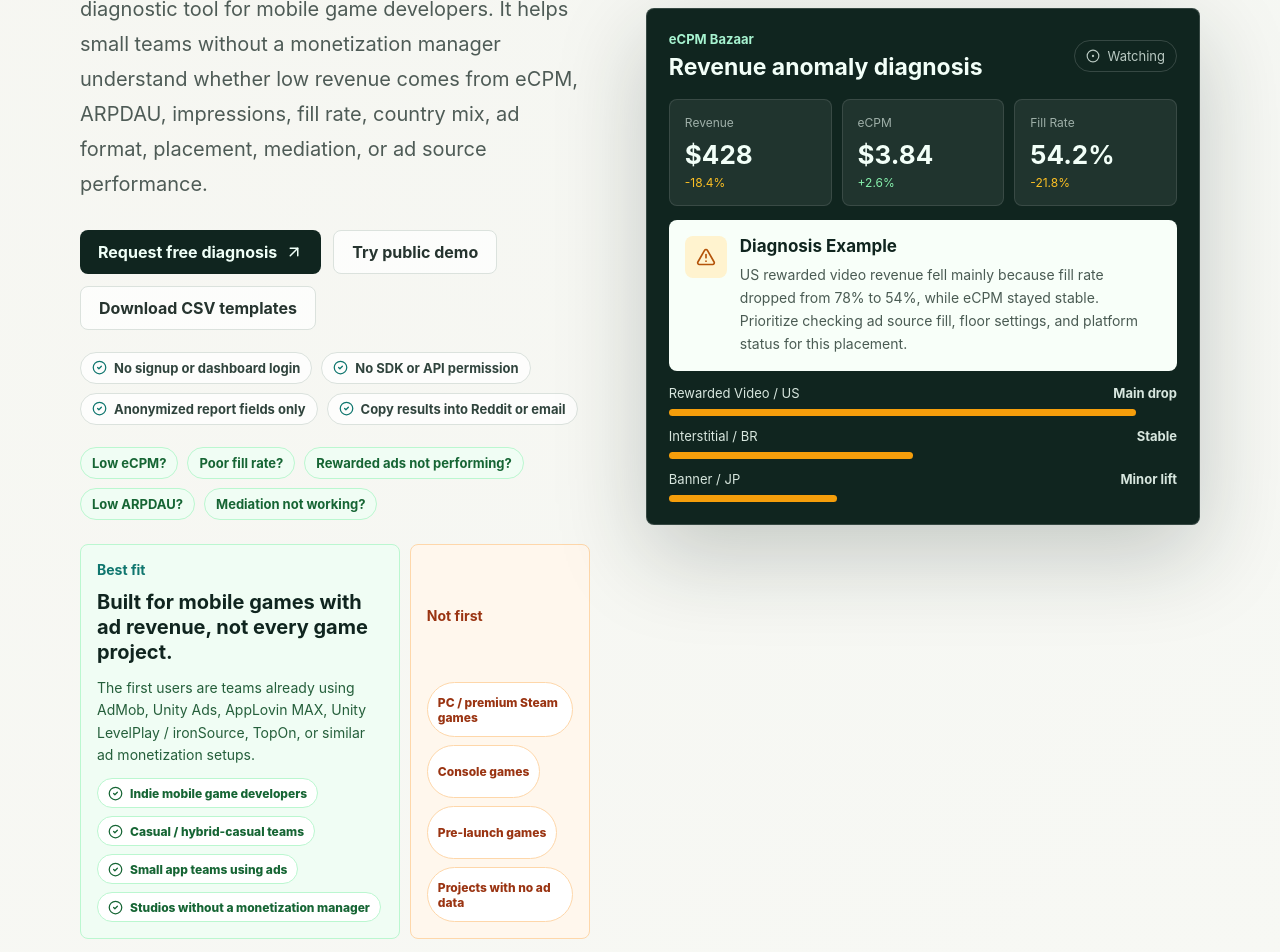
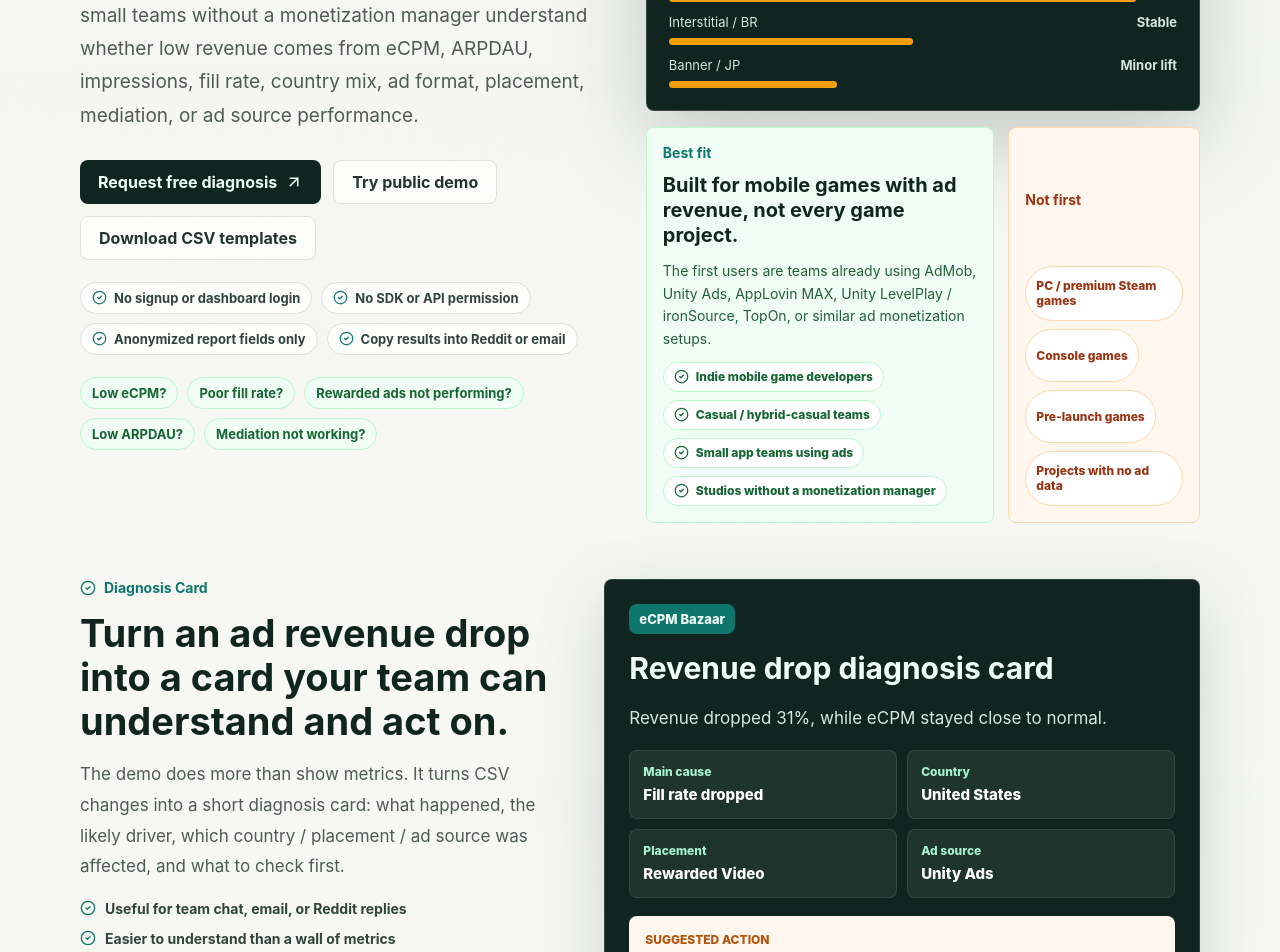
Before and after one commit to X6689/ecpm-bazaar-site, a Next.js app: page / in a window 1280 px wide. Shown: the part 520-1472 px from the top of the page. Built offline with nearby package versions, Linux system fonts and the light colour scheme.

Commit message:
Tighten homepage hero layout

```diff
--- a/app/globals.css
+++ b/app/globals.css
@@ -146,12 +146,11 @@ p {
 .hero {
   display: grid;
   grid-template-columns: minmax(0, 0.92fr) minmax(420px, 1fr);
-  align-items: center;
-  gap: 56px;
+  align-items: start;
+  gap: 36px 56px;
   width: min(1120px, calc(100% - 40px));
-  min-height: calc(100vh - 86px);
   margin: 0 auto;
-  padding: 28px 0 70px;
+  padding: 28px 0 56px;
 }
 
 .hero-copy {
@@ -171,7 +170,7 @@ p {
 
 .hero h1 {
   max-width: 620px;
-  font-size: clamp(46px, 6vw, 74px);
+  font-size: clamp(44px, 5.4vw, 68px);
   line-height: 1.02;
   letter-spacing: 0;
 }
@@ -179,7 +178,7 @@ p {
 .hero-lede {
   max-width: 660px;
   color: #4e5b56;
-  font-size: 20px;
+  font-size: 19px;
   line-height: 1.75;
 }
 
@@ -230,9 +229,8 @@ p {
 
 .fit-split {
   display: grid;
-  grid-template-columns: minmax(0, 1fr) minmax(180px, 0.5fr);
-  gap: 10px;
-  margin-top: 2px;
+  grid-template-columns: minmax(0, 1fr) minmax(160px, 0.55fr);
+  gap: 14px;
 }
 
 .fit-card {
@@ -321,6 +319,11 @@ p {
   background: #10251f;
   color: #f2fff8;
   box-shadow: 0 30px 90px rgb(16 37 31 / 22%);
+}
+
+.hero-side {
+  display: grid;
+  gap: 16px;
 }
 
 .preview-top,
--- a/app/page.tsx
+++ b/app/page.tsx
@@ -363,31 +363,9 @@ export default function Home() {
               <span key={chip}>{chip}</span>
             ))}
           </div>
-          <div className="fit-split" aria-label="Target customer fit">
-            <div className="fit-card">
-              <p className="section-label">{t.fitLabel}</p>
-              <h2>{t.fitTitle}</h2>
-              <p>{t.fitText}</p>
-              <div className="fit-list">
-                {t.fitItems.map((item) => (
-                  <span key={item}>
-                    <CheckCircle2 size={15} aria-hidden="true" />
-                    {item}
-                  </span>
-                ))}
-              </div>
-            </div>
-            <div className="fit-card fit-card-muted">
-              <p className="section-label">{t.notFitLabel}</p>
-              <div className="fit-list">
-                {t.notFitItems.map((item) => (
-                  <span key={item}>{item}</span>
-                ))}
-              </div>
-            </div>
-          </div>
         </div>
 
+        <div className="hero-side">
           <div className="diagnosis-preview" aria-label="eCPM Bazaar diagnosis preview">
             <div className="preview-top">
               <div>
@@ -427,6 +405,30 @@ export default function Home() {
                   <i style={{ width: driver.width }} />
                 </div>
               ))}
+            </div>
+          </div>
+          <div className="fit-split" aria-label="Target customer fit">
+            <div className="fit-card">
+              <p className="section-label">{t.fitLabel}</p>
+              <h2>{t.fitTitle}</h2>
+              <p>{t.fitText}</p>
+              <div className="fit-list">
+                {t.fitItems.map((item) => (
+                  <span key={item}>
+                    <CheckCircle2 size={15} aria-hidden="true" />
+                    {item}
+                  </span>
+                ))}
+              </div>
+            </div>
+            <div className="fit-card fit-card-muted">
+              <p className="section-label">{t.notFitLabel}</p>
+              <div className="fit-list">
+                {t.notFitItems.map((item) => (
+                  <span key={item}>{item}</span>
+                ))}
+              </div>
+            </div>
           </div>
         </div>
       </section>
```
Lines whose indentation alone changed are shown as unchanged.
